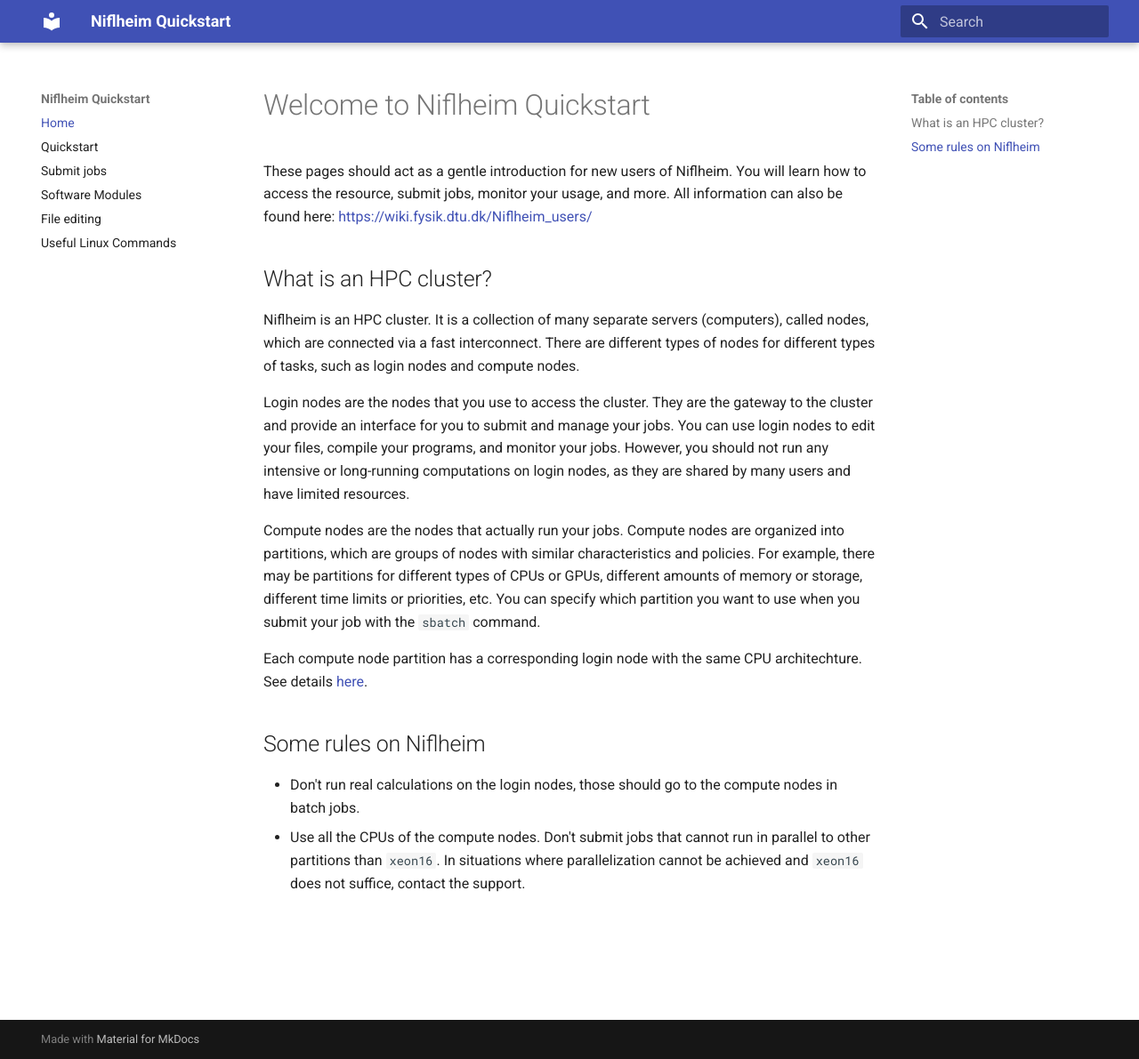
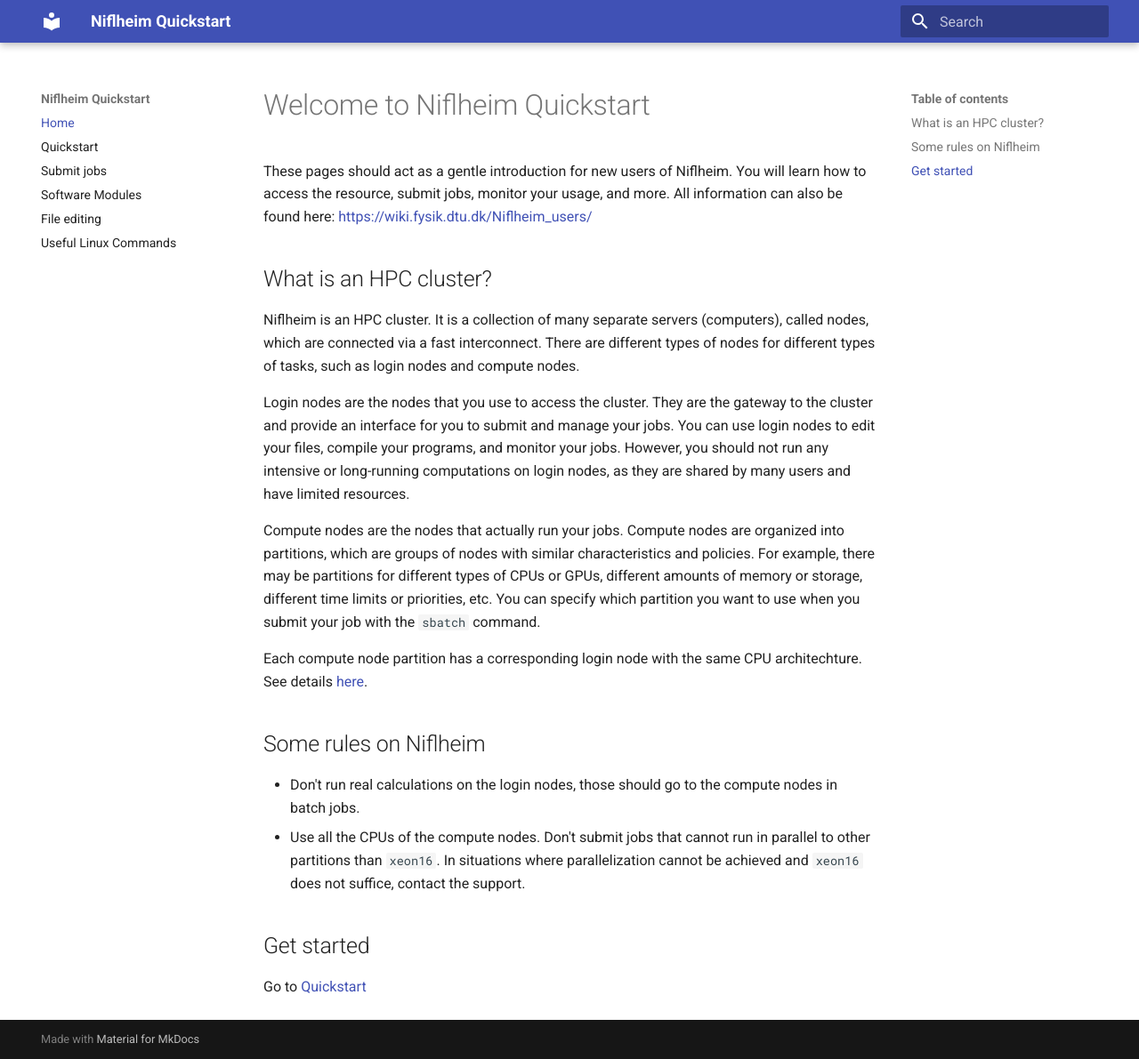
Before and after one commit to dtu-energy/niflheim-quickstart, an MkDocs documentation site: the page built from docs/index.md, in a window 1280 px wide and 1191 px high. Shown: the whole window at 89% size. Built offline with MkDocs 1.6.1 and Material for MkDocs 9.7.7, drawn with Linux system fonts in a browser that asks for light colours.

Commit message:
link from index to quickstart

```diff
--- a/docs/index.md
+++ b/docs/index.md
@@ -16,3 +16,7 @@ Each compute node partition has a corresponding login node with the same CPU arc
 
 - Don't run real calculations on the login nodes, those should go to the compute nodes in batch jobs.
 - Use all the CPUs of the compute nodes. Don't submit jobs that cannot run in parallel to other partitions than `xeon16`. In situations where parallelization cannot be achieved and `xeon16` does not suffice, contact the support.
+
+## Get started
+
+Go to [Quickstart](quickstart.md)
```
